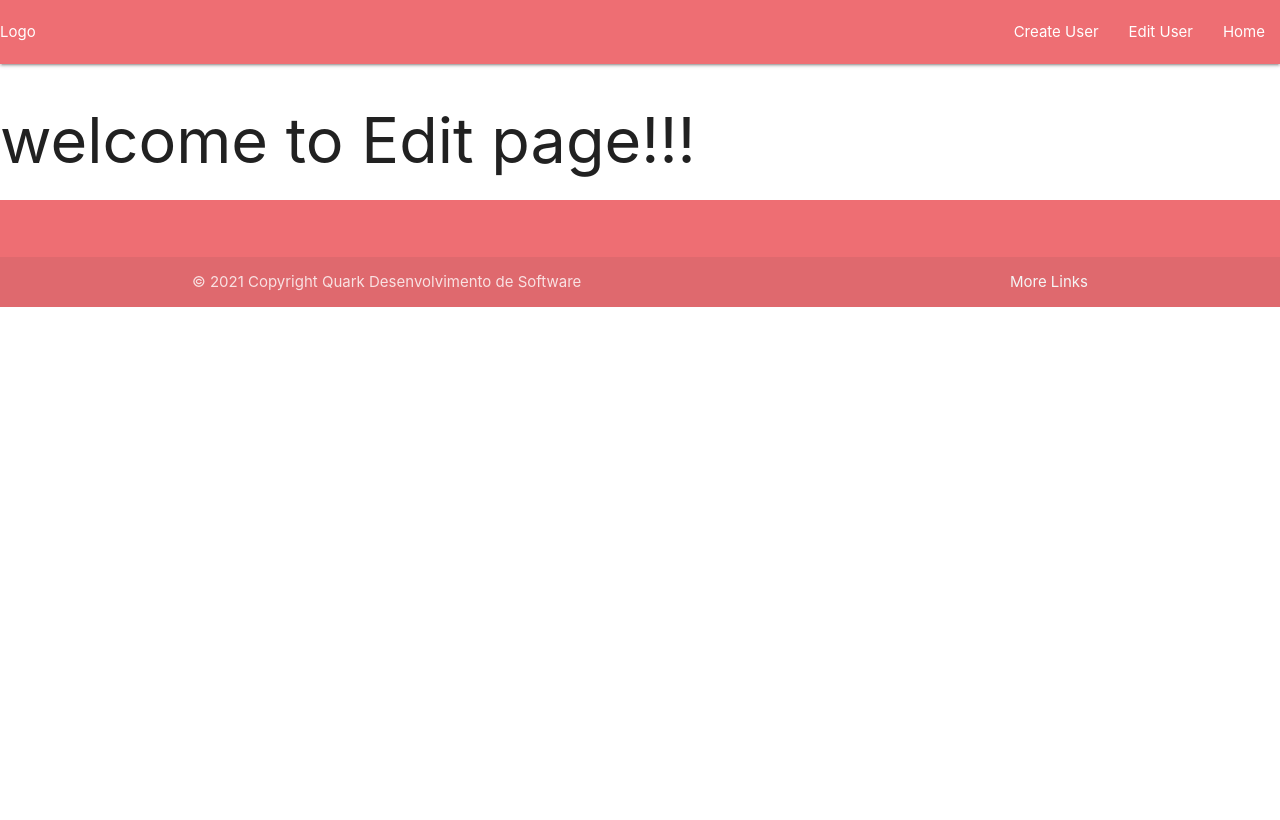
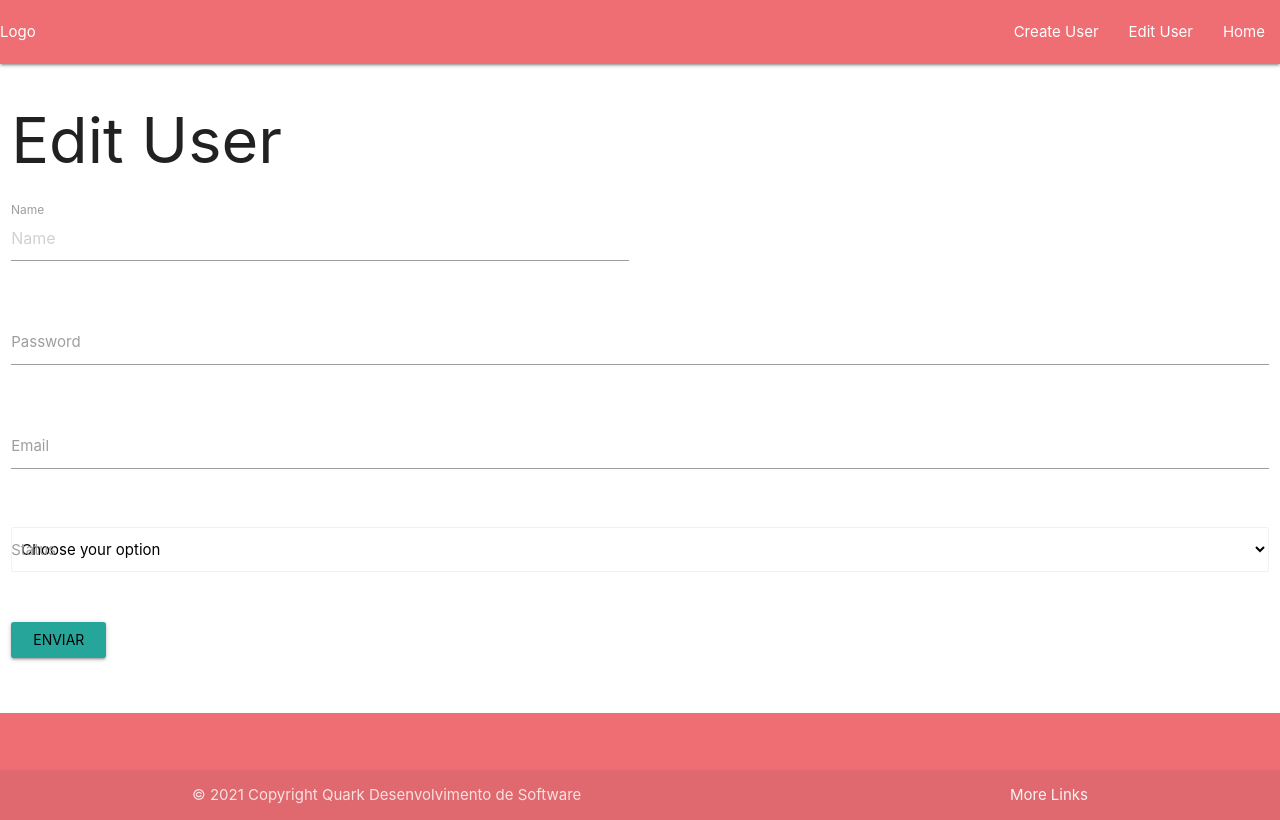
Before and after one commit to frmauro/SalesUserReactjsv2, a React (Create React App) app: page /user/edit in a window 1280 px wide. Built offline with nearby package versions, Linux system fonts and the light colour scheme.

Commit message:
many changes

```diff
--- a/src/pages/User/Edit/index.js
+++ b/src/pages/User/Edit/index.js
@@ -1,7 +1,69 @@
+import React, { useState, useEffect } from "react";
+
 export default function Edit(){
-    return(
-        <div>
-            <h1>welcome to Edit page!!!</h1>
+
+
+    const [status, setStatus] = useState('');
+    const [name, setName] = useState('');
+    const [password, setPassword] = useState('');
+    const [email, setEmail] = useState('');
+
+
+    let itemsStatus = ["Active", "Inactive"];
+
+    function submitForm(){
+        let vName = name;
+        let vPassword = password;
+        let vEmail = email;
+        let vStatus = status;
+            alert('submit form!!!   -  ' + vName + ' - ' + vPassword + ' - ' + vEmail + ' - ' + vStatus);
+    }
+
+    function handleStatus(e){
+        setStatus(e.target.value);
+        //alert(e.target.value);
+    }
+
+
+        return(
+            <div className="row">
+                <form className="col s12" onSubmit={submitForm}>
+                <h1>Edit User</h1>
+                <div className="row">
+                    <div className="input-field col s6">
+                    <input placeholder="Name" id="name" type="text" className="validate" onChange={e => setName(e.target.value)} />
+                    <label>Name</label>
+                    </div>
+                </div>
+                <div className="row">
+                    <div className="input-field col s12">
+                    <input id="password" type="password" className="validate" onChange={e => setPassword(e.target.value)} />
+                    <label>Password</label>
+                    </div>
+                </div>
+                <div className="row">
+                    <div className="input-field col s12">
+                    <input id="email" type="email" className="validate" onChange={e => setEmail(e.target.value)} />
+                    <label>Email</label>
+                    </div>
+                </div>
+                <div className="row">
+                    <div className="input-field col s12">
+                    <label>Status</label>
+                    <select className="browser-default" onChange={handleStatus}>
+                        <option value="" disabled selected>Choose your option</option>
+                        {
+                            itemsStatus.map((item, index) => <option key={index} value={item}>{item}</option>)
+                        }
+                    </select>
+                    </div>
+                </div>
+                <div className="row">
+                    <div className="input-field col s12">
+                        <input type="submit" value="Enviar" className="waves-effect waves-light btn" />
+                    </div>
+                </div>
+            </form>
         </div>
     );
 }
```
